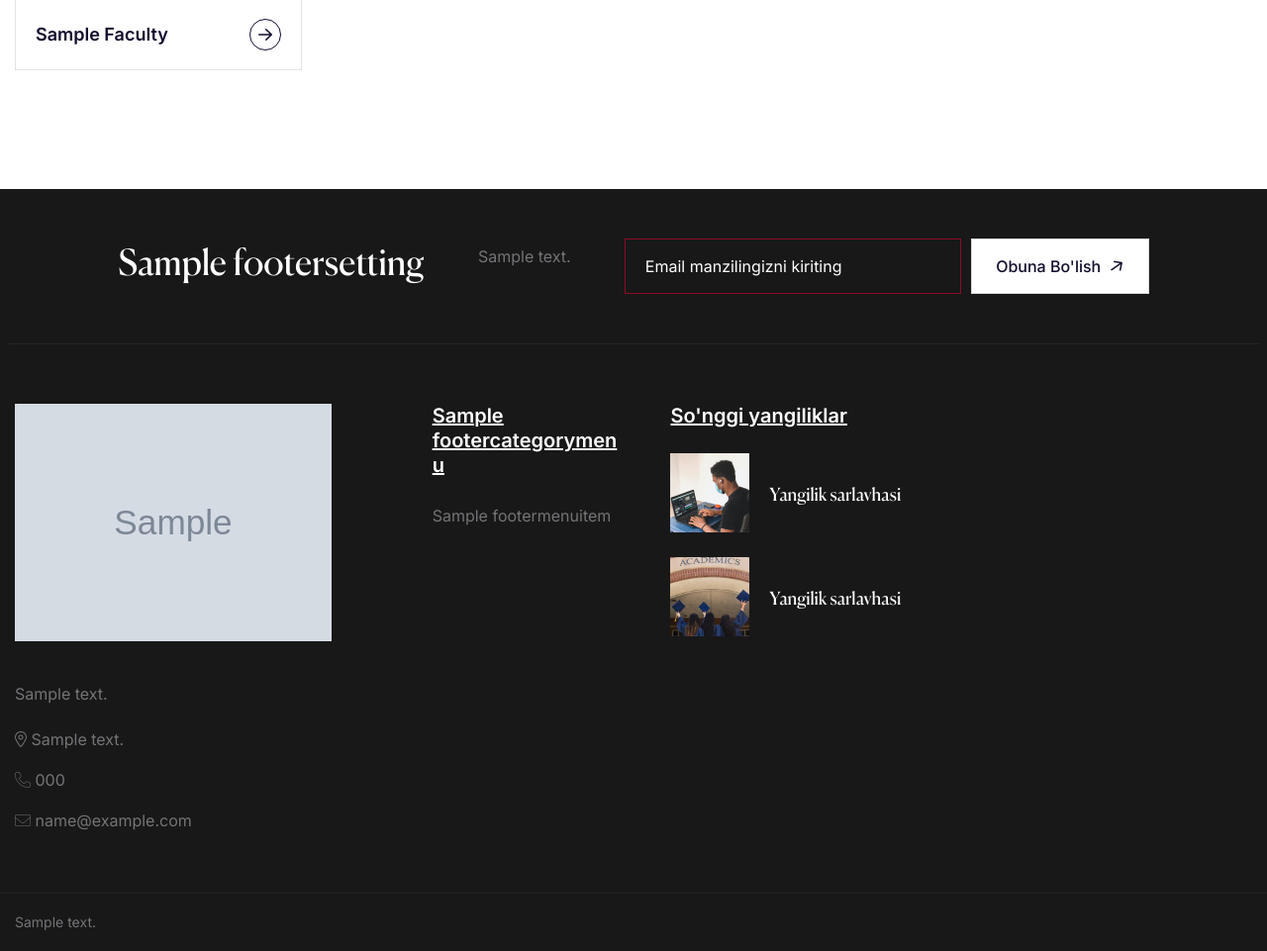
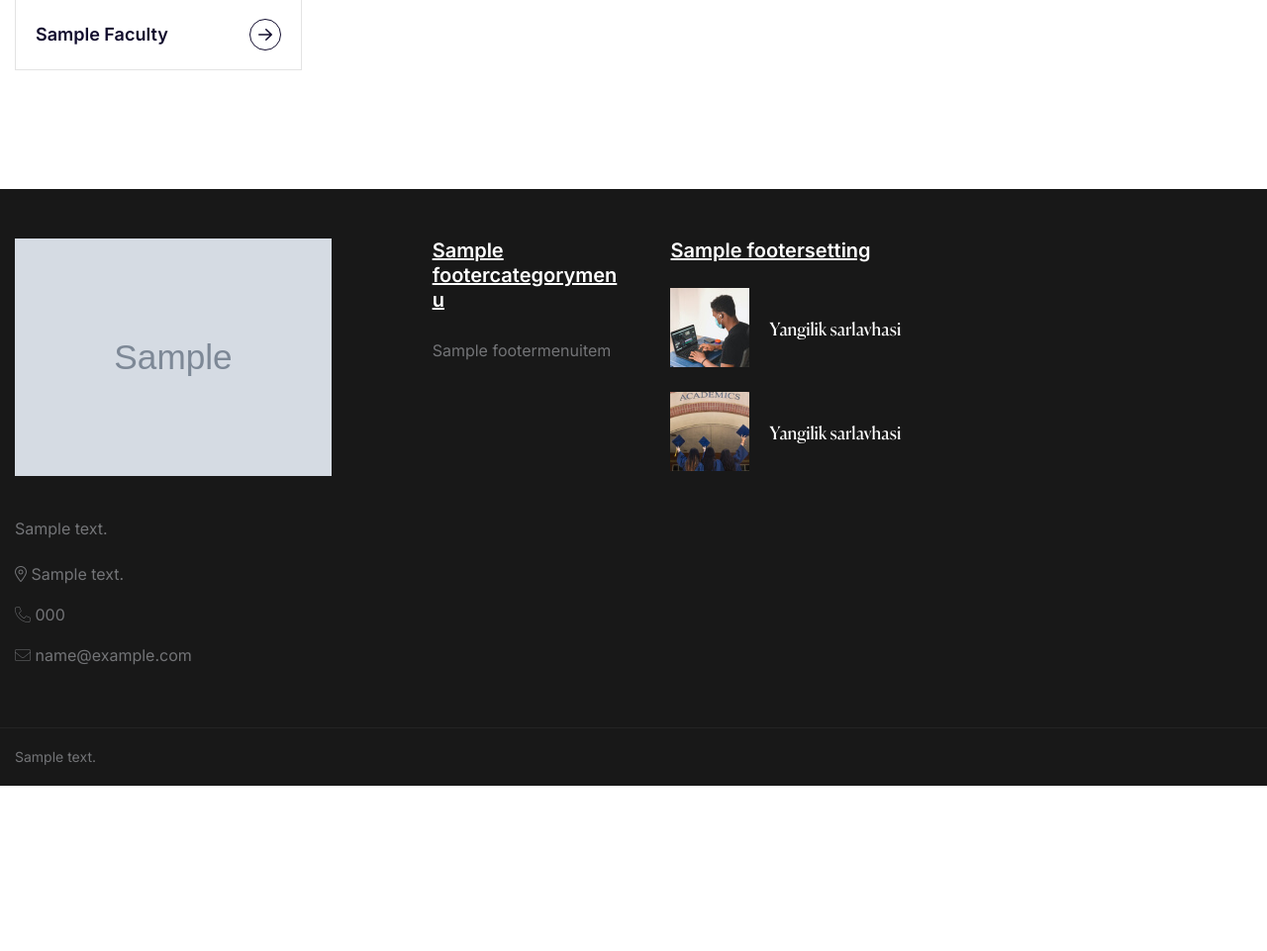
Before and after one commit to AsliddinWeb/xiuedu.uz-django3, a Django app: template templates/faculties/faculty_list.html in a window 1280 px wide. Shown: the part 989-1950 px from the top of the page at 99% size. After the commit the page ends 1783 px from the top, so only its background shows below. Run offline with Django 5.2, Linux system fonts and the light colour scheme; tables that the repository leaves empty hold one stand-in row (values such as "Sample post"); the template is opened without the code that fills it: values that come from a table or form of the project are taken from there, most other values are stand-ins (such as "Sample title", 1, 10 or a date in 2020); grey boxes marked "Sample" are stand-in pictures; some libraries are stand-ins or nearby versions.

Commit message:
footer settings updated

```diff
--- a/apps/settings/models.py
+++ b/apps/settings/models.py
@@ -180,23 +180,18 @@ class HeaderMenu(BaseModel):
 
 
 class FooterSettings(BaseModel):
-    """Footer sozlamalari"""
     # Footer haqida
     about_title = models.CharField(max_length=255, blank=True, verbose_name="Haqida sarlavhasi")
     about_text = models.TextField(blank=True, verbose_name="Haqida matni")
 
-    # Newsletter
-    show_newsletter = models.BooleanField(default=True, verbose_name="Newsletter ko'rsatish")
-    newsletter_title = models.CharField(max_length=255, blank=True, verbose_name="Newsletter sarlavhasi")
-    newsletter_description = models.TextField(blank=True, verbose_name="Newsletter tavsifi")
-
     # So'nggi yangiliklar
     show_recent_news = models.BooleanField(default=True, verbose_name="So'nggi yangiliklar ko'rsatish")
+    recent_news_title = models.CharField(max_length=100, default="So'nggi yangiliklar", verbose_name="Yangiliklar sarlavhasi")
     recent_news_count = models.PositiveIntegerField(default=2, verbose_name="So'nggi yangiliklar soni")
 
-    # Footer pastki qism
+    # Copyright
     show_copyright = models.BooleanField(default=True, verbose_name="Copyright ko'rsatish")
-    show_payment_icons = models.BooleanField(default=False, verbose_name="To'lov tizimlarini ko'rsatish")
+    copyright_label = models.CharField(max_length=200, default="Barcha huquqlar himoyalangan", verbose_name="Copyright matni")
 
     is_active = models.BooleanField(default=True, verbose_name="Faolmi?")
 
--- a/apps/settings/translation.py
+++ b/apps/settings/translation.py
@@ -23,7 +23,11 @@ class HeaderMenuTranslationOptions(TranslationOptions):
 
 @register(FooterSettings)
 class FooterSettingsTranslationOptions(TranslationOptions):
-    fields = ('about_title', 'about_text', 'newsletter_title', 'newsletter_description')
+    fields = (
+        'about_title', 'about_text',
+        'recent_news_title',
+        'copyright_label',
+    )
 
 
 @register(FooterCategoryMenu)
--- a/templates/components/footer.html
+++ b/templates/components/footer.html
@@ -1,35 +1,8 @@
 {% load static %}
-{% load i18n %}
 <footer class="rts-footer rts-footer-padding v_2">
     <div class="container">
-        {% if footer_settings and footer_settings.show_newsletter %}
-        <div class="row justify-content-center">
-            <div class="rts-footer-newsletter">
-                <div class="col-lg-10">
-                    <div class="rts-newsletter-box-content">
-                        <h4 class="newsletter-title">
-                            {{ footer_settings.newsletter_title|default:"Yangiliklar uchun obuna bo'ling" }}
-                        </h4>
-                        {% if footer_settings.newsletter_description %}
-                            <p class="newsletter-description">{{ footer_settings.newsletter_description }}</p>
-                        {% endif %}
-                        <div class="newsletter-form w-530">
-                            <form action="#" method="post">
-                                {% csrf_token %}
-                                <input type="email" name="email" id="email" placeholder="{% trans 'Email manzilingizni kiriting' %}" required>
-                                <button type="submit" class="rts-nbg-btn btn-arrow">
-                                    {% trans "Obuna bo'lish" %}
-                                    <span><i class="fa-sharp fa-regular fa-arrow-right"></i></span>
-                                </button>
-                            </form>
-                        </div>
-                    </div>
-                </div>
-            </div>
-        </div>
-        {% endif %}
+        <div class="row gy-5 gy-lg-0">
 
-        <div class="row gy-5 gy-lg-0">
             {# About Column #}
             <div class="col-lg-4 col-md-6 col-sm-6">
                 <div class="rts-footer-widget w-320">
@@ -45,8 +18,6 @@
                         <p>{{ footer_settings.about_text }}</p>
                     {% elif site_settings and site_settings.site_description %}
                         <p>{{ site_settings.site_description|truncatewords:30 }}</p>
-                    {% else %}
-                        <p>{% trans "Xalqaro Innovatsion Universitet - zamonaviy ta'lim va ilm-fan markazi. Biz sifatli ta'lim va professional kadrlar tayyorlashga intilamiz." %}</p>
                     {% endif %}
 
                     {% if site_settings %}
@@ -90,26 +61,31 @@
             {% if footer_settings and footer_settings.show_recent_news %}
             <div class="col-lg-4 col-md-6 col-sm-8">
                 <div class="rts-footer-widget ml--30">
-                    <h6 class="rt-semi">{% trans "So'nggi yangiliklar" %}</h6>
+                    <h6 class="rt-semi">
+                        {% if footer_settings.recent_news_title %}
+                            {{ footer_settings.recent_news_title }}
+                        {% else %}
+                            So'nggi yangiliklar
+                        {% endif %}
+                    </h6>
                     <div class="rts-post-widget">
                         <ul class="list-unstyled">
-                            {# Bu qismni keyinchalik news app bilan to'ldiramiz #}
                             <li class="single-post">
                                 <a href="#" class="blog-thumb">
-                                    <img src="{% static 'assets/images/blog/w-1.jpg' %}" alt="{% trans 'yangilik' %}">
+                                    <img src="{% static 'assets/images/blog/w-1.jpg' %}" alt="yangilik">
                                 </a>
                                 <div class="post-content">
                                     <span class="rt-date">{{ "now"|date:"d F, Y" }}</span>
-                                    <a href="#">{% trans "Yangilik sarlavhasi" %}</a>
+                                    <a href="#">Yangilik sarlavhasi</a>
                                 </div>
                             </li>
                             <li class="single-post">
                                 <a href="#" class="blog-thumb">
-                                    <img src="{% static 'assets/images/blog/small-thumb-1.jpg' %}" alt="{% trans 'yangilik' %}">
+                                    <img src="{% static 'assets/images/blog/small-thumb-1.jpg' %}" alt="yangilik">
                                 </a>
                                 <div class="post-content">
                                     <span class="rt-date">{{ "now"|date:"d F, Y" }}</span>
-                                    <a href="#">{% trans "Yangilik sarlavhasi" %}</a>
+                                    <a href="#">Yangilik sarlavhasi</a>
                                 </div>
                             </li>
                         </ul>
@@ -117,11 +93,12 @@
                 </div>
             </div>
             {% endif %}
+
         </div>
     </div>
 </footer>
 
-{# Copyright Section #}
+{# Copyright #}
 {% if footer_settings and footer_settings.show_copyright %}
 <div class="rts-footer-copy-right v_1">
     <div class="container">
@@ -131,7 +108,10 @@
                     {% if site_settings and site_settings.copyright_text %}
                         {{ site_settings.copyright_text }}
                     {% else %}
-                        Copyright &copy; <span id="year">{{ "now"|date:"Y" }}</span> {% trans "Barcha huquqlar himoyalangan" %}
+                        Copyright &copy; <span id="year">{{ "now"|date:"Y" }}</span>
+                        {% if footer_settings.copyright_label %}
+                            {{ footer_settings.copyright_label }}
+                        {% endif %}
                         {% if site_settings %}
                             <a href="{% url 'home:home' %}">{{ site_settings.site_name }}</a>
                         {% endif %}
```
Also changed, not shown: apps/settings/admin.py (+7 -7 lines), apps/settings/migrations/0008_remove_footersettings_newsletter_description_and_more.py (added).
